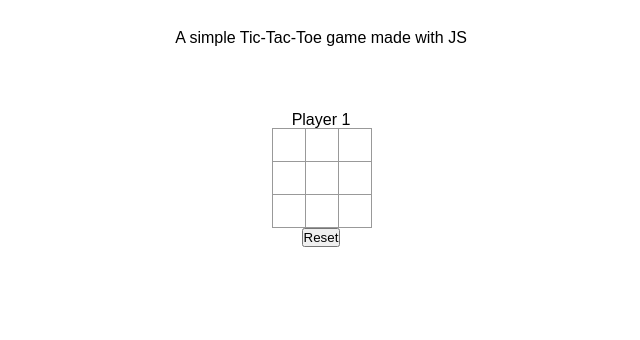
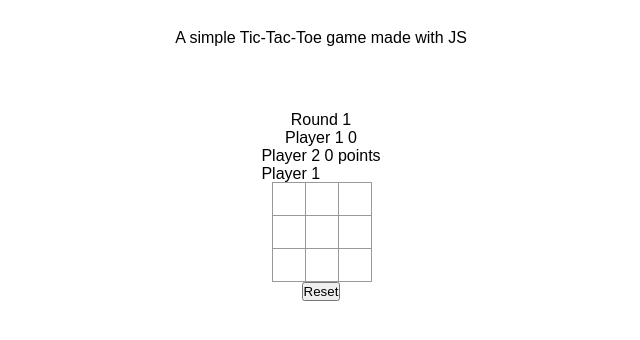
Before and after one commit to ndrsov/TicTacToe_TOP, a plain HTML site: page index.html in a window 1280 px wide. Shown: the part 72-412 px from the top of the page, without its empty margins (319-959 px from the left). Drawn offline with Linux system fonts and the light colour scheme.

Commit message:
Add scoreboard markup

```diff
--- a/index.html
+++ b/index.html
@@ -12,6 +12,11 @@
     <p>A simple Tic-Tac-Toe game made with JS</p>
     <div class="container">
       <div class="game-information">
+        <div class="players-score">
+          <p class="round">Round <span>1</span></p>
+          <p class="p1-score">Player 1 <span>0</span></p>
+          <p class="p2-score">Player 2 <span>0</span> points</p>
+        </div>
         <span id="player-display"></span>
       </div>
       <div class="board" id="main-board"></div>
```
